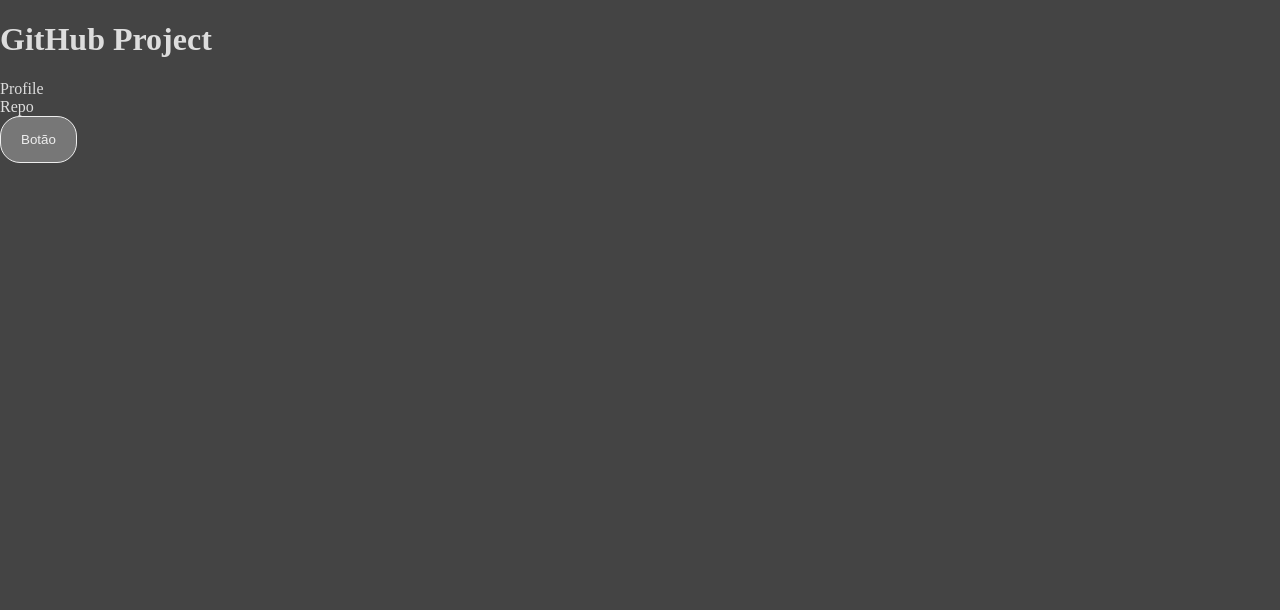
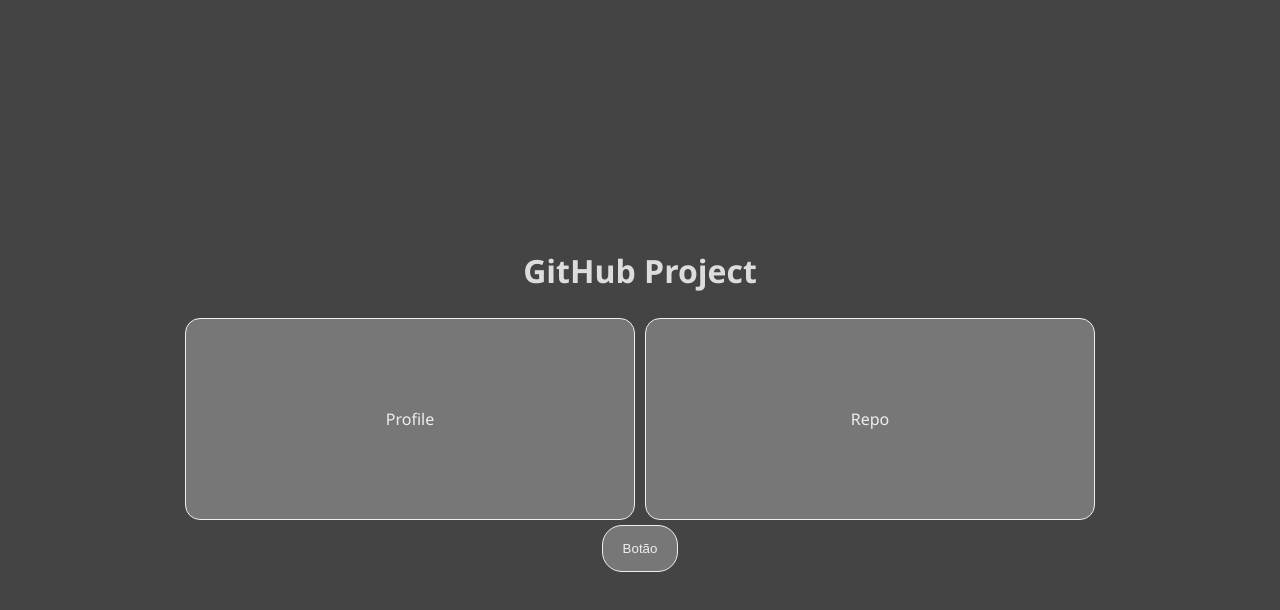
Before and after one commit to lucassantos251/DIO_JavaScript_React, a React (Create React App) app in the folder dio-react-projeto-github/: page / in a window 1280 px wide. Shown: the top 610 px of the page. Built offline with nearby package versions, Linux system fonts and the light colour scheme.

Commit message:
aplicação de estilos

```diff
--- /dev/null
+++ b/dio-react-projeto-github/src/App.css
@@ -0,0 +1,13 @@
+.app-wrapper{
+  width: 100vw;
+  height: 100vh;
+  display: flex;
+  flex-direction: column;
+  align-items: center;
+  justify-content: center;
+}
+
+.app-content{
+  display: flex;
+  flex-direction: row;
+}
--- a/dio-react-projeto-github/src/App.jsx
+++ b/dio-react-projeto-github/src/App.jsx
@@ -2,13 +2,20 @@
 import { Profile, Repo } from './containers';
 import { Button } from './components'
 
+import './App.css'
+
 export default function App() {
   return (
-    <div>
+    <div className='app-wrapper'>
       <h1>GitHub Project</h1>
-      <Profile />
-      <Repo />
+
+      <div className='app-content'>
+        <Profile />
+        <Repo />
+      </div>
+
       <Button>Botão</Button>
+
     </div>
   );
 }
--- /dev/null
+++ b/dio-react-projeto-github/src/containers/Profile/index.css
@@ -0,0 +1,17 @@
+.profile-wrapper{
+  background-color: #777;
+  color: #eee;
+
+  width: 35vw;
+  height: 25vh;
+
+  display: flex;
+  flex-direction: column;
+  align-items: center;
+  justify-content: center;
+
+  border: 1px solid #eee;
+  border-radius: 15px;
+
+  margin: 5px;
+}
--- a/dio-react-projeto-github/src/containers/Profile/index.jsx
+++ b/dio-react-projeto-github/src/containers/Profile/index.jsx
@@ -1,7 +1,8 @@
 import React from 'react'
+import './index.css'
 
 export default function index() {
   return (
-    <div>Profile</div>
+    <div className='profile-wrapper'>Profile</div>
   )
 }
--- /dev/null
+++ b/dio-react-projeto-github/src/containers/Repo/index.css
@@ -0,0 +1,17 @@
+.repo-wrapper{
+  background-color: #777;
+  color: #eee;
+
+  width: 35vw;
+  height: 25vh;
+
+  display: flex;
+  flex-direction: column;
+  align-items: center;
+  justify-content: center;
+
+  border: 1px solid #eee;
+  border-radius: 15px;
+
+  margin: 5px;
+}
--- a/dio-react-projeto-github/src/containers/Repo/index.jsx
+++ b/dio-react-projeto-github/src/containers/Repo/index.jsx
@@ -1,7 +1,8 @@
 import React from 'react'
+import './index.css'
 
 export default function index() {
   return (
-    <div>Repo</div>
+    <div className='repo-wrapper'>Repo</div>
   )
 }
--- a/dio-react-projeto-github/src/index.css
+++ b/dio-react-projeto-github/src/index.css
@@ -3,5 +3,5 @@
   color: #ddd;
   padding: 0;
   margin: 0;
-  font-family: 'New Tegomin', serif;
+  font-family: 'New Tegomin', 'Segoe UI', Tahoma, Geneva, Verdana, sans-serif;
 }
```
